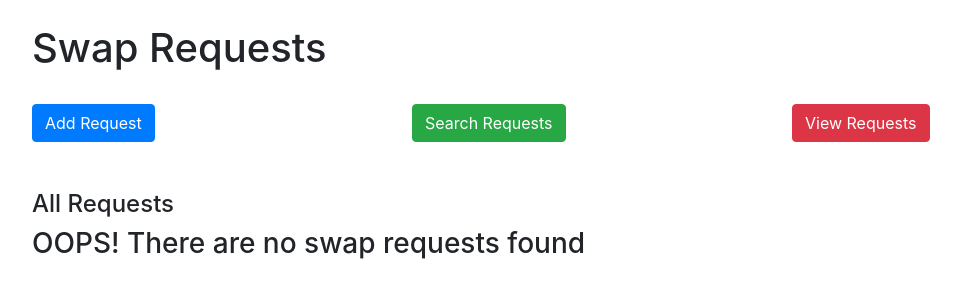
After one commit to FarrukhCyber/Swap-It, a Flask app: template project/templates/swap_home.html in a window 1280 px wide. The commit adds this page. Shown: the top 300 px of the page, without its empty margins (53-1014 px from the left). Run offline with Flask 2, Linux system fonts and the light colour scheme; the template is opened without the code that fills it: most values are stand-ins (such as "Sample title", 1, 10 or a date in 2020); some libraries are stand-ins or nearby versions.

Commit message:
Added Swap Home Page

```diff
--- a/project/__init__.py
+++ b/project/__init__.py
@@ -11,6 +11,7 @@ def create_app():
     from .add import add
     from .search import search
     from .drop import drop
+    from .swap_home import swap_home
 
     # login_manager = LoginManager()
     # login_manager.login_view = 'auth.login'
@@ -26,5 +27,6 @@ def create_app():
     app.register_blueprint(add, url_prefix='/')
     app.register_blueprint(search, url_prefix='/')
     app.register_blueprint(drop, url_prefix='/')
+    app.register_blueprint(swap_home, url_prefix='/')
 
     return app
--- a/project/add.py
+++ b/project/add.py
@@ -59,7 +59,7 @@ def insert_data():
     result = cursor.fetchall()
 
     if len(result) == 0 :
-        cursor.execute("INSERT INTO Takes(StudentID, CourseID, SectionID, Grade) VALUES(%s,%s ,%s , %s)", session["add_details"])
+        cursor.execute("INSERT INTO takes(StudentID, CourseID, SectionID, Grade) VALUES(%s,%s ,%s , %s)", session["add_details"])
         mysql.connection.commit()
         session["status"] = True
     else:
--- a/project/db_config.py
+++ b/project/db_config.py
@@ -6,7 +6,7 @@ def create_db():
     app.config['MYSQL_HOST'] = 'localhost'
     app.config['MYSQL_USER'] = 'root'
     app.config['MYSQL_PASSWORD'] = '786@mf12'
-    app.config['MYSQL_DB'] = 'testing'
+    app.config['MYSQL_DB'] = 't2'
     mysql = MySQL(app)
 
     return mysql
--- a/project/templates/add.html
+++ b/project/templates/add.html
@@ -28,7 +28,7 @@
             </a>
           </li>
           <li>
-            <a href="#">
+            <a href="/swap_home">
               <span class="links_name">Swap Course</span>
             </a>
           </li>
--- a/project/templates/home.html
+++ b/project/templates/home.html
@@ -28,7 +28,7 @@
             </a>
           </li>
           <li>
-            <a href="#">
+            <a href="/swap_home">
               <span class="links_name">Swap Course</span>
             </a>
           </li>
--- /dev/null
+++ b/project/templates/swap_home.html
@@ -0,0 +1,81 @@
+<!DOCTYPE html>
+<html lang="en">
+  <head>
+    <meta charset="utf-8" />
+    <link
+      rel="stylesheet"
+      href="https://maxcdn.bootstrapcdn.com/bootstrap/4.0.0/css/bootstrap.min.css"
+      integrity="sha384-Gn5384xqQ1aoWXA+058RXPxPg6fy4IWvTNh0E263XmFcJlSAwiGgFAW/dAiS6JXm"
+      crossorigin="anonymous"
+    />
+    <!-- <link rel="stylesheet" type="text/css" href="static/home.css" /> -->
+    <meta name="viewport" content="width=device-width, initial-scale=1.0" />
+  </head>
+  <body>
+    <div class="container">
+      <br />
+      <h1>Swap Requests</h1>
+      <br />
+      <form class="form1" method="POST">
+        <div class="row">
+          <div class="col-sm">
+            <button type="button" class="btn btn-primary">Add Request</button>
+          </div>
+          <div class="col-sm">
+            <button type="button" class="btn btn-success">
+              Search Requests
+            </button>
+          </div>
+          <div class="col-sm">
+            <button type="button" class="btn btn-danger">View Requests</button>
+          </div>
+        </div>
+        <br />
+        <br />
+        <!-- <br /> -->
+        <h4>All Requests</h4>
+        <!-- <br /> -->
+
+        {% if flag %}
+            {% for row in data %}
+            <br />
+            <div class="card w-75">
+              <h5 style="background-color:paleturquoise ;"  class="card-header">{{row[0]}}</h5>
+              <div class="card-body">
+                <div class="row">
+                  <div class="col">
+                    <h5 class="card-title">Have: {{row[1]}}</h5>
+                  </div>
+                  <div class="col">
+                    <h5 class="card-title">Want: {{row[2]}}</h5>
+                  </div>
+                  <div class="col-sm">
+                    <button class="btn btn-success" type="submit" name="options" id="options" value={{row[0]}}/{{row[1]}}/{{row[2]}}>Send Accept</button>
+                  </div>
+                </div>
+              </div>
+            </div>
+            {% endfor %}
+
+        {% else %}
+            <h3>OOPS! There are no swap requests found</h3>
+        {% endif %}
+
+      </form>
+    </div>
+    <!-- <table>
+      <tr>
+        {% for header in headings %}
+        <th>{{header}}</th>
+        {% endfor %}
+      </tr>
+      {% for row in variable %}
+      <tr>
+        {% for cell in row %}
+        <td>{{cell}}</td>
+        {% endfor %}
+      </tr>
+      {% endfor %}
+    </table> -->
+  </body>
+</html>
```
Also changed, not shown: project/swap_home.py (added, +77 -0 lines), project/swap_it.sql (+10 -7 lines), project/templates/search_course.html (+4 -4 lines).
